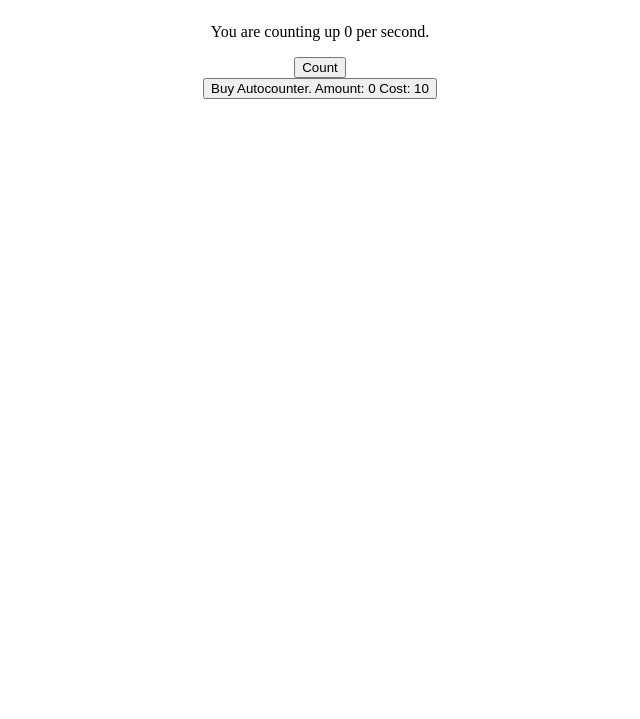
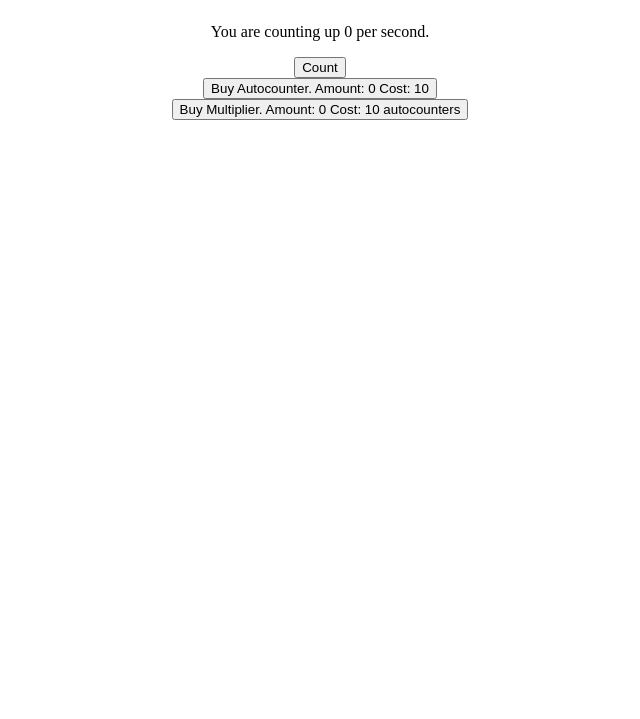
Before and after one commit to Spelpotatis/The-Numberman, a plain HTML site: page index.html in a window 1280 px wide. Shown: the part 81-800 px from the top of the page, without its empty margins (320-960 px from the left). Drawn offline with Linux system fonts and the light colour scheme.

Commit message:
Added multiplier button.
I have now added the ability to buy multipliers.

```diff
--- a/index.html
+++ b/index.html
@@ -3,7 +3,7 @@
 <head>
     <meta charset="UTF-8">
     <meta name="viewport" content="width=device-width, initial-scale=1.0">
-    <title>The Numberman v.0.0.2</title>
+    <title>The Numberman v.0.1</title>
     <link rel="stylesheet" href="styles.css">
 </head>
 <body>
@@ -11,6 +11,7 @@
     <p id="numberPerSecondText"></p>
     <button onclick="count()">Count</button>
     <button onclick="buyAutocounter()" id="buyAutocounterButton"></button>
+    <button onclick="buyMultiplier()" id="buyMultiplierButton"></button>
     <script src="game.js"></script>
 </body>
 </html>
```
